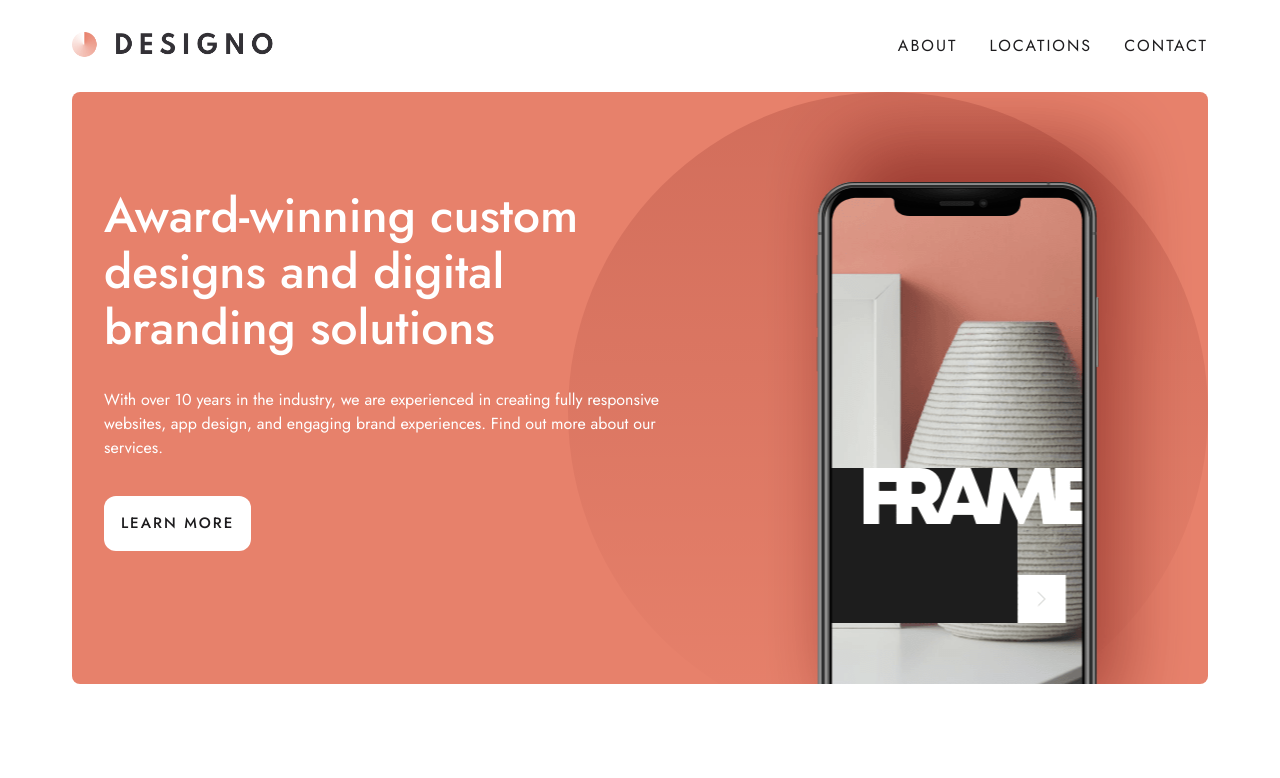
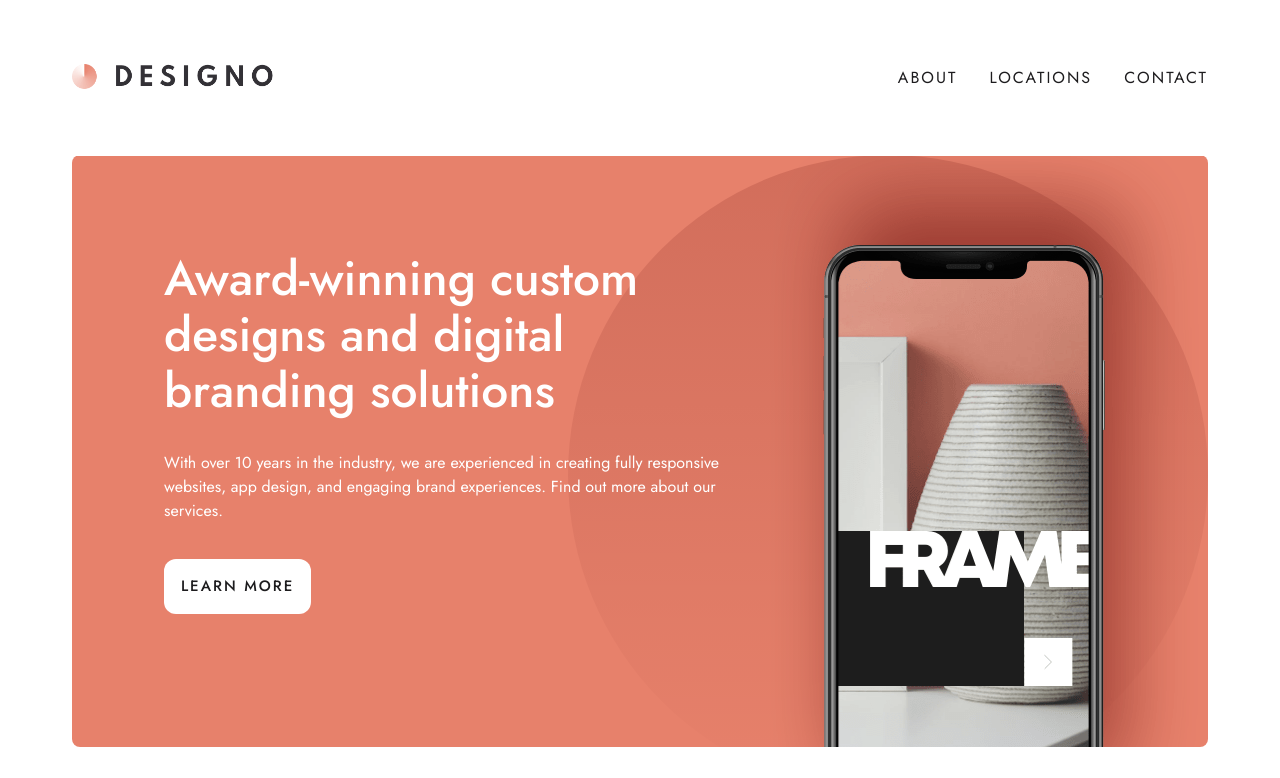
Before and after one commit to leomacode/designo, a React (Create React App) app: page / in a window 1280 px wide. Shown: the top 778 px of the page. Built offline with nearby package versions, Linux system fonts and the light colour scheme.

Commit message:
fix the nav bar according to the design

```diff
--- a/src/components/Nav/navbar.css
+++ b/src/components/Nav/navbar.css
@@ -7,7 +7,7 @@ header {
 
 .logo {
   width: 13rem;
-  padding: 2rem 0;
+  padding: 4rem 0;
 }
 
 .navigation ul {
@@ -57,6 +57,10 @@ header {
 }
 
 @media (max-width: 40rem) {
+  .logo {
+    padding: 2.125rem 0;
+  }
+
   .navbar {
     position: relative;
     justify-content: space-between;
--- a/src/components/nav/navbar.css
+++ b/src/components/nav/navbar.css
@@ -7,7 +7,7 @@ header {
 
 .logo {
   width: 13rem;
-  padding: 2rem 0;
+  padding: 4rem 0;
 }
 
 .navigation ul {
@@ -57,6 +57,10 @@ header {
 }
 
 @media (max-width: 40rem) {
+  .logo {
+    padding: 2.125rem 0;
+  }
+
   .navbar {
     position: relative;
     justify-content: space-between;
--- a/src/index.css
+++ b/src/index.css
@@ -235,7 +235,13 @@ body {
 }
 
 .nav-offset {
-  margin-top: 5.75rem;
+  margin-top: 5.8125rem;
+}
+
+@media (min-width: 40rem) {
+  .nav-offset {
+    margin-top: 9.6875rem;
+  }
 }
 
 .border-curve {
--- a/src/pages/Home/home.css
+++ b/src/pages/Home/home.css
@@ -56,6 +56,8 @@
 
   .hero-text {
     padding-top: 6rem;
+    padding-left: 5.75rem;
+    padding-right: 0;
     text-align: left;
   }
 
```
